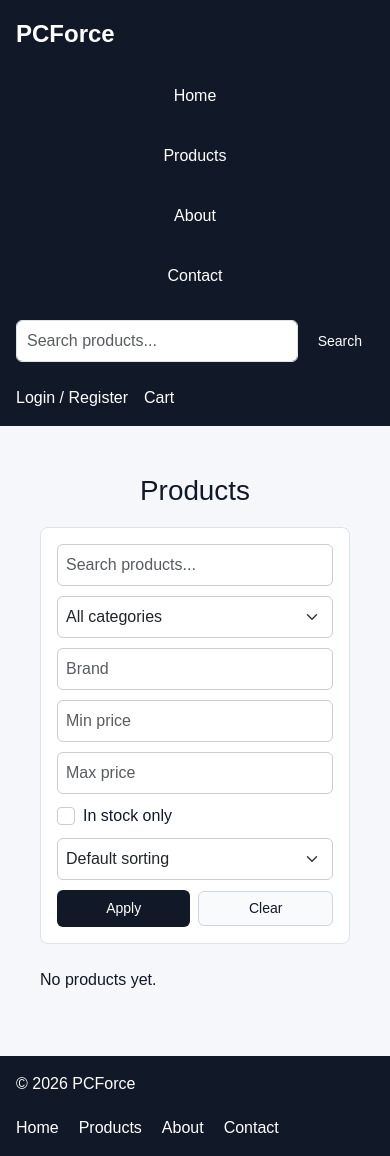
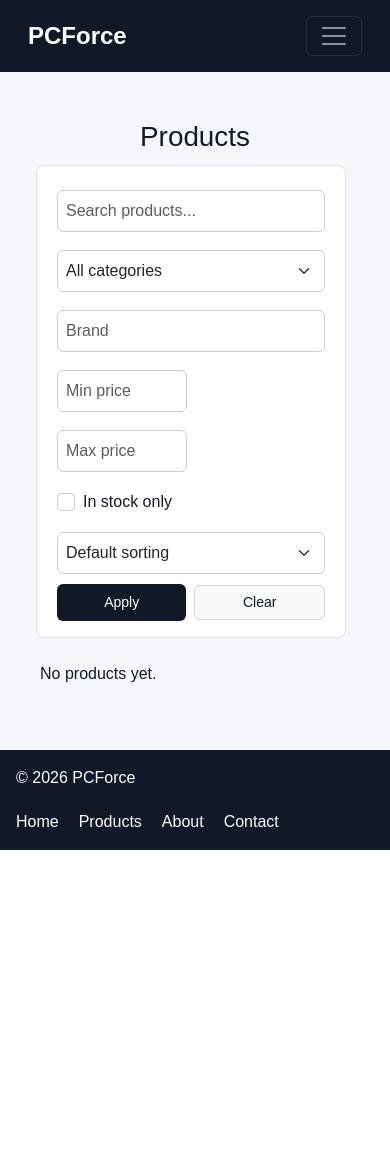
Before and after one commit to Jim-se/PCForce, a Django app: page /products/ in a window 390 px wide. After the commit the page ends 850 px from the top, so only its background shows below. Run offline with Django 5.2, Linux system fonts and the light colour scheme; data that the repository does not hold is empty.

Commit message:
mobile responsive UI added

```diff
--- a/store/static/store/css/style.css
+++ b/store/static/store/css/style.css
@@ -1000,6 +1000,19 @@ main > button {
 }
 
 /* Compact responsive fixes */
+.product-filters.row {
+    display: flex;
+}
+
+.product-filters.row > * {
+    min-width: 0;
+}
+
+.product-filters .form-control,
+.product-filters .form-select {
+    width: 100%;
+}
+
 .product-filters > .form-control,
 .product-filters > .form-select {
     width: auto;
--- a/store/templates/components/navbar.html
+++ b/store/templates/components/navbar.html
@@ -1,21 +1,27 @@
 <nav class="navbar navbar-expand-lg navbar-dark">
+    <div class="container-fluid">
         <div class="navbar-logo">
             <a class="navbar-brand" href="{% url 'home' %}">PCForce</a>
         </div>
 
-    <ul class="navbar-links navbar-nav">
+        <button class="navbar-toggler" type="button" data-bs-toggle="collapse" data-bs-target="#main-navbar" aria-controls="main-navbar" aria-expanded="false" aria-label="Toggle navigation">
+            <span class="navbar-toggler-icon"></span>
+        </button>
+
+        <div class="collapse navbar-collapse" id="main-navbar">
+            <ul class="navbar-links navbar-nav flex-column flex-lg-row mx-lg-auto">
                 <li class="nav-item"><a class="nav-link" href="{% url 'home' %}">Home</a></li>
                 <li class="nav-item"><a class="nav-link" href="{% url 'products' %}">Products</a></li>
                 <li class="nav-item"><a class="nav-link" href="{% url 'about' %}">About</a></li>
                 <li class="nav-item"><a class="nav-link" href="{% url 'contact' %}">Contact</a></li>
             </ul>
 
-    <form class="navbar-search d-flex" method="GET" action="{% url 'products' %}">
+            <form class="navbar-search d-flex flex-column flex-lg-row my-3 my-lg-0" method="GET" action="{% url 'products' %}">
                 <input class="form-control" type="text" name="q" placeholder="Search products..." value="{{ query|default:'' }}">
                 <button class="btn btn-dark" type="submit">Search</button>
             </form>
 
-    <div class="navbar-auth">
+            <div class="navbar-auth d-flex flex-column flex-lg-row ms-lg-3">
             {% if user.is_authenticated %}
                 <a class="nav-link" href="{% url 'profile' %}">Profile</a>
             {% else %}
@@ -24,4 +30,6 @@
 
             <a class="nav-link" href="{% url 'cart' %}">Cart</a>
             </div>
+        </div>
+    </div>
 </nav>
--- a/store/templates/products.html
+++ b/store/templates/products.html
@@ -4,9 +4,12 @@
 <div class="products-page container">
     <h1>Products</h1>
 
-    <form method="GET" action="{% url 'products' %}" class="product-filters">
+    <form method="GET" action="{% url 'products' %}" class="product-filters row g-2 align-items-center">
+        <div class="col-12 col-lg-3">
             <input class="form-control" type="text" name="q" placeholder="Search products..." value="{{ query|default:'' }}">
+        </div>
 
+        <div class="col-12 col-sm-6 col-lg-2">
             <select class="form-select" name="category">
                 <option value="">All categories</option>
                 {% for category in categories %}
@@ -15,16 +18,28 @@
                     </option>
                 {% endfor %}
             </select>
+        </div>
 
+        <div class="col-12 col-sm-6 col-lg-2">
             <input class="form-control" type="text" name="brand" placeholder="Brand" value="{{ brand|default:'' }}">
+        </div>
+
+        <div class="col-6 col-lg-1">
             <input class="form-control" type="number" name="min_price" min="0" step="0.01" placeholder="Min price" value="{{ min_price|default:'' }}">
+        </div>
+
+        <div class="col-6 col-lg-1">
             <input class="form-control" type="number" name="max_price" min="0" step="0.01" placeholder="Max price" value="{{ max_price|default:'' }}">
+        </div>
 
+        <div class="col-12 col-sm-6 col-lg-auto">
             <label class="stock-filter">
                 <input class="form-check-input" type="checkbox" name="in_stock" value="1" {% if in_stock %}checked{% endif %}>
                 In stock only
             </label>
+        </div>
 
+        <div class="col-12 col-sm-6 col-lg-2">
             <select class="form-select" name="sort">
                 <option value="">Default sorting</option>
                 <option value="name_asc" {% if sort == 'name_asc' %}selected{% endif %}>Name A-Z</option>
@@ -32,8 +47,9 @@
                 <option value="price_asc" {% if sort == 'price_asc' %}selected{% endif %}>Price low to high</option>
                 <option value="price_desc" {% if sort == 'price_desc' %}selected{% endif %}>Price high to low</option>
             </select>
+        </div>
 
-    <div class="filter-actions">
+        <div class="filter-actions col-12 col-lg-auto">
             <button class="btn btn-dark" type="submit">Apply</button>
             <a class="btn btn-light" href="{% url 'products' %}">Clear</a>
         </div>
```
Lines whose indentation alone changed are shown as unchanged.
